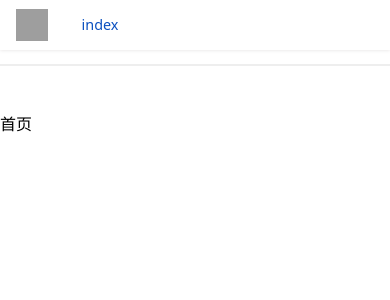
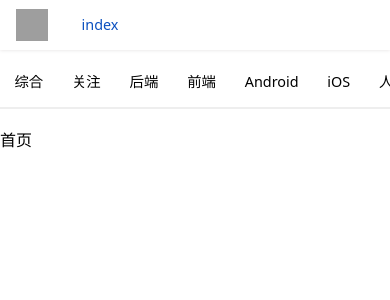
Before and after one commit to qgxx/nuxt3-juejin, a Nuxt app: page / in a window 390 px wide. Shown: the top 300 px of the page. Built offline with nearby package versions, Linux system fonts and the light colour scheme; grey boxes are pictures that could not be loaded.

Commit message:
mobile-nav

```diff
--- a/components/Category.vue
+++ b/components/Category.vue
@@ -15,21 +15,29 @@ defineProps({
 
 <template>
   <nav class="nav-wrapper">
-    <div class="nav-main" :class="[toptap.isShowTopTap ? '' : 'nav-sticky']">
+    <div class="nav" :class="[toptap.isShowTopTap ? '' : 'nav-sticky']">
+      <div class="nav-main">
         <ul class="nav-list" v-if="toptap.windowWidth > 1000">
           <li class="nav-item" v-for="nav in channels" :key="nav.id">{{ nav.name }}</li>
           <NuxtLink class="navs-manager">标签管理</NuxtLink>
         </ul>
+        <div v-else class="nav-list-mobile">
+          <ul  class="scroll">
+            <li class="nav-item-mobile" v-for="nav in channels" :key="nav.id">{{ nav.name }}</li>
+          </ul>
+        </div>
+      </div>
     </div>
   </nav>
 </template>
 
 <style scoped lang="scss">
 .nav-wrapper {
-    height: 15%;
+  position: relative;
+  height: 4em;
+  z-index: 900;
 }
-.nav-main {
-    z-index: 900;
+.nav {
   position: fixed;
   left: 0;
   top: 4em;
@@ -37,18 +45,22 @@ defineProps({
   background: #fff;
   border-bottom: 2px solid #eee;
   transform: all 0.2s;
-
   &.nav-sticky {
       top: 0;
   }
 }
+.nav-main {
+  display: flex;
+  align-items: center;
+  height: 100%;
+  margin: 0 auto;
+}
 .nav-list {
   display: flex;
-    flex-shrink: 0;
   width: 80%;
   margin: 0px auto;
   font-size: 0.9em;
-    line-height: 2em;
+  line-height: 4em;
 
   .nav-item {
       padding: 0 1rem;
@@ -59,4 +71,22 @@ defineProps({
       right: 5%;
   }
 }
+.nav-list-mobile {
+  width: 100%;
+  height: 100%;
+
+  .scroll {
+    display: flex;
+    width: 100%;
+    font-size: 0.9em;
+    white-space: nowrap;
+    overflow: auto;
+  }
+  .nav-item-mobile {
+    width: 25%;
+    height: 2em;
+    display: inline-block;
+    margin: 0.5em 1em;
+  }
+}
 </style>
--- a/pages/index.vue
+++ b/pages/index.vue
@@ -47,7 +47,7 @@ const navs = reactive([
   position: relative;
   .main {
     position: absolute;
-    top: 3em;
+    top: 4em;
   }
 }
 </style>
```
Lines whose indentation alone changed are shown as unchanged.
